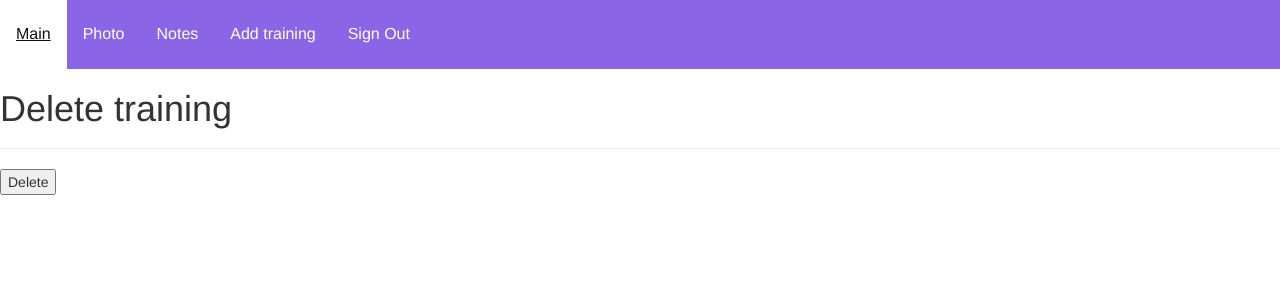
After one commit to Pavhom/GymKeeper, a Django app: template mainscreen/templates/mainscreen/delete.html in a window 1280 px wide. The commit adds this page. Shown: the top 300 px of the page. Run offline with Django 3.2, Linux system fonts and the light colour scheme; the template is opened without the code that fills it, so the values that code supplies are empty; some libraries are stand-ins or nearby versions.

Commit message:
delete training added

```diff
--- /dev/null
+++ b/mainscreen/templates/mainscreen/delete.html
@@ -0,0 +1,14 @@
+{% extends 'mainscreen/body.html' %}
+
+{% block content %}
+    <div>
+        <h1>Delete training</h1>
+    </div> <hr>
+
+
+    <form method="post">
+        {% csrf_token %}
+
+        <button type="submit">Delete</button>
+    </form>
+{% endblock %}
--- a/mainscreen/templates/mainscreen/post_list.html
+++ b/mainscreen/templates/mainscreen/post_list.html
@@ -17,8 +17,9 @@
     {% for post in posts %}
         <div class="main_content">
             <h1><a href="{% url 'trainin_detail' pk=post.pk %}">{{ post.training_name }} - {{ post.created_date }}</a></h1>
+            <h1><a href="{% url 'delete' post.id %}"> Delete </a></h1>
         </div>
     {% endfor %}
-
+<br>
 {% include "mainscreen/pagination.html" with page=posts %}
 {% endblock %}
--- a/mainscreen/urls.py
+++ b/mainscreen/urls.py
@@ -5,6 +5,7 @@ from . import views
 urlpatterns = [
     path('', views.post_list, name='post_list'),
     path('post/<int:pk>/', views.training_detail, name='trainin_detail'),
+    path('post/<int:pk>/delete', views.TrainingDelete.as_view(), name='delete'),
     # path('mainscreen/post_list', views.add_training, name='add_training'),
 
 ]
--- a/mainscreen/views.py
+++ b/mainscreen/views.py
@@ -2,6 +2,7 @@ from django.core.paginator import Paginator, EmptyPage, PageNotAnInteger
 from django.shortcuts import render, get_object_or_404, redirect
 from django.utils import timezone
 from django.http import HttpResponse
+from django.views.generic import DeleteView
 from datetime import date
 from .models import Post, Exercise
 from .forms import PostForm, ExerciseForm
@@ -55,6 +56,11 @@ def training_detail(request, pk):
     return render(request, 'mainscreen/training_detail.html', {'post': post, 'exercise': exercise, 'form': form})
 
 
+class TrainingDelete(DeleteView):
+    model = Post
+    success_url = 'http://127.0.0.1:8000/'
+    template_name = 'mainscreen/delete.html'
+
 # def add_training(request):
 #     if request.method == "POST":
 #         form = PostForm(request.POST)
```
Also changed, not shown: mainscreen/models.py (+5 -4 lines), mainscreen/migrations/0002_auto_20220712_0012.py (added), mainscreen/migrations/0003_remove_post_published_date.py (added), mainscreen/migrations/0004_rename_set_post_sets_count.py (added), mainscreen/migrations/0005_auto_20220714_0220.py (added), mainscreen/migrations/0006_alter_post_created_date.py (added), mainscreen/migrations/0007_auto_20220714_1912.py (added), mainscreen/migrations/0008_remove_post_training.py (added), mainscreen/migrations/0009_auto_20220714_1930.py (added), mainscreen/migrations/0010_name.py (added), mainscreen/migrations/0011_delete_name.py (added), mainscreen/migrations/0012_auto_20220715_0149.py (added), mainscreen/migrations/0013_exercise.py (added), mainscreen/migrations/0014_alter_post_created_date.py (added), 1 more files.
